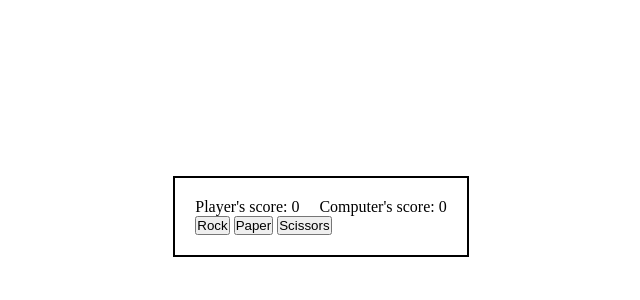
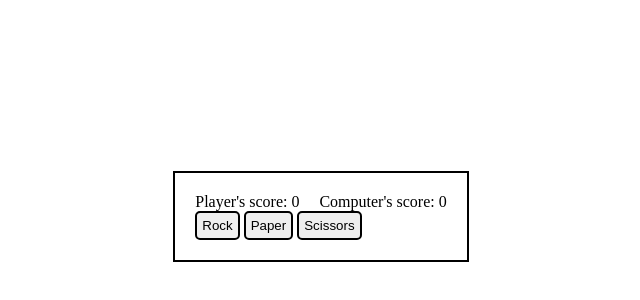
Before and after one commit to murat-yes-i-am/rock-paper-scissors, a plain HTML site: page index.html in a window 1280 px wide. Shown: the part 184-484 px from the top of the page, without its empty margins (319-959 px from the left). Drawn offline with Linux system fonts and the light colour scheme.

Commit message:
feat: add button styles

```diff
--- a/styles.css
+++ b/styles.css
@@ -23,3 +23,9 @@ body {
   display: flex;
   gap: 20px;
 }
+
+.button {
+  border: 2px solid black;
+  padding: 5px;
+  border-radius: 5px;
+}
```
